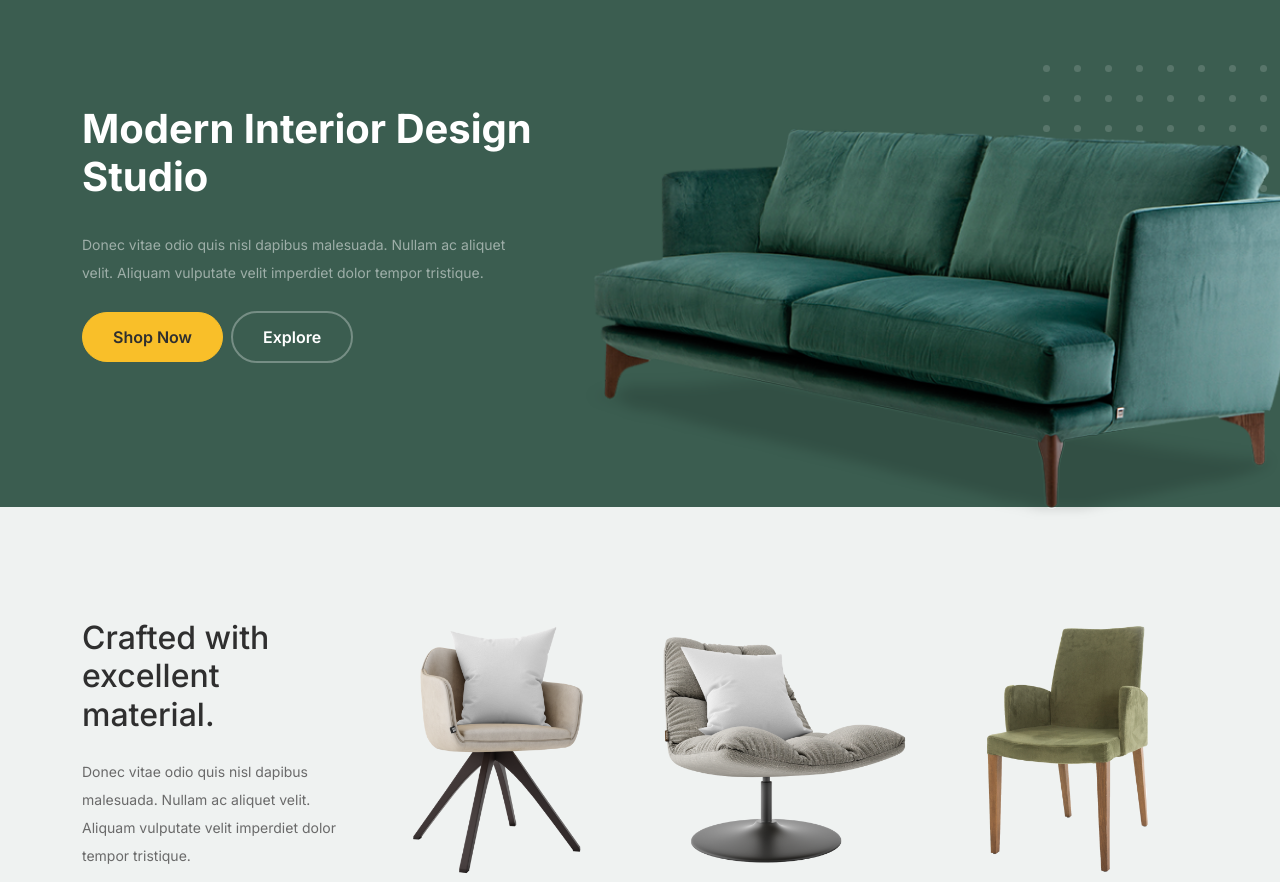
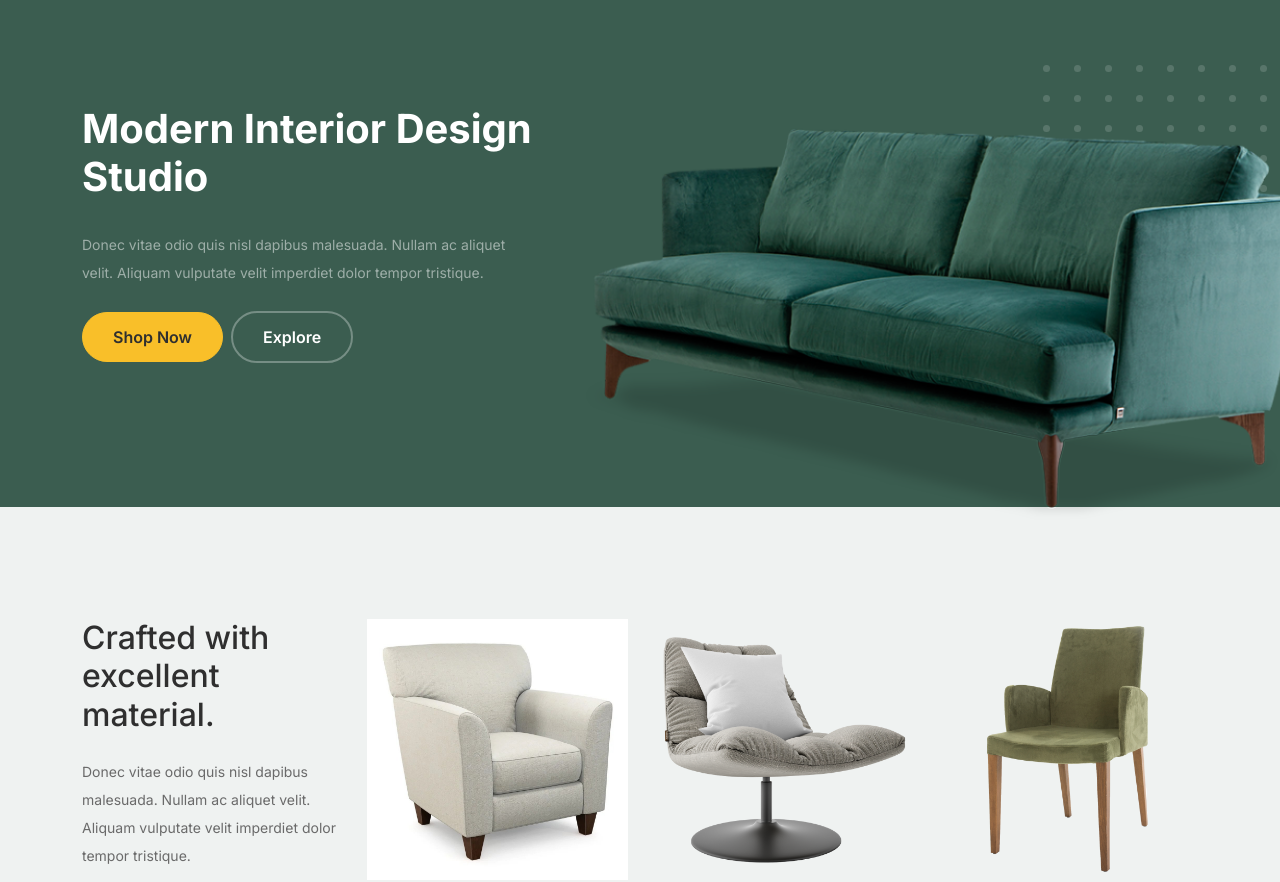
Before and after one commit to daborey/dbshop, a plain HTML site: page index.html in a window 1280 px wide. Shown: the part 77-959 px from the top of the page. Drawn offline with Linux system fonts and the light colour scheme.

Commit message:
update nordic chair image

```diff
--- a/index.html
+++ b/index.html
@@ -95,7 +95,7 @@
 					<!-- Start Column 2 -->
 					<div class="col-12 col-md-4 col-lg-3 mb-5 mb-md-0">
 						<a class="product-item" href="cart.html">
-							<img src="images/product-1.png" class="img-fluid product-thumbnail">
+							<img src="images/product-1.jpg" class="img-fluid product-thumbnail">
 							<h3 class="product-title">Nordic Chair</h3>
 							<strong class="product-price">$100.00</strong>
 
```
Also changed, not shown: images/product-1.jpg (added), images/product-1.png (deleted).
